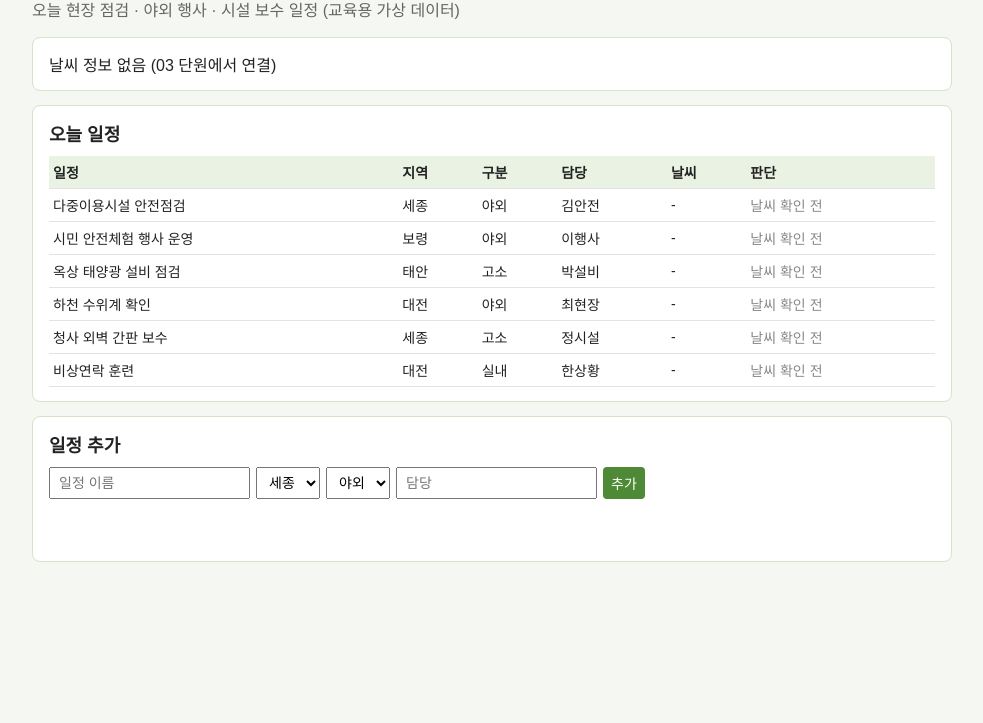
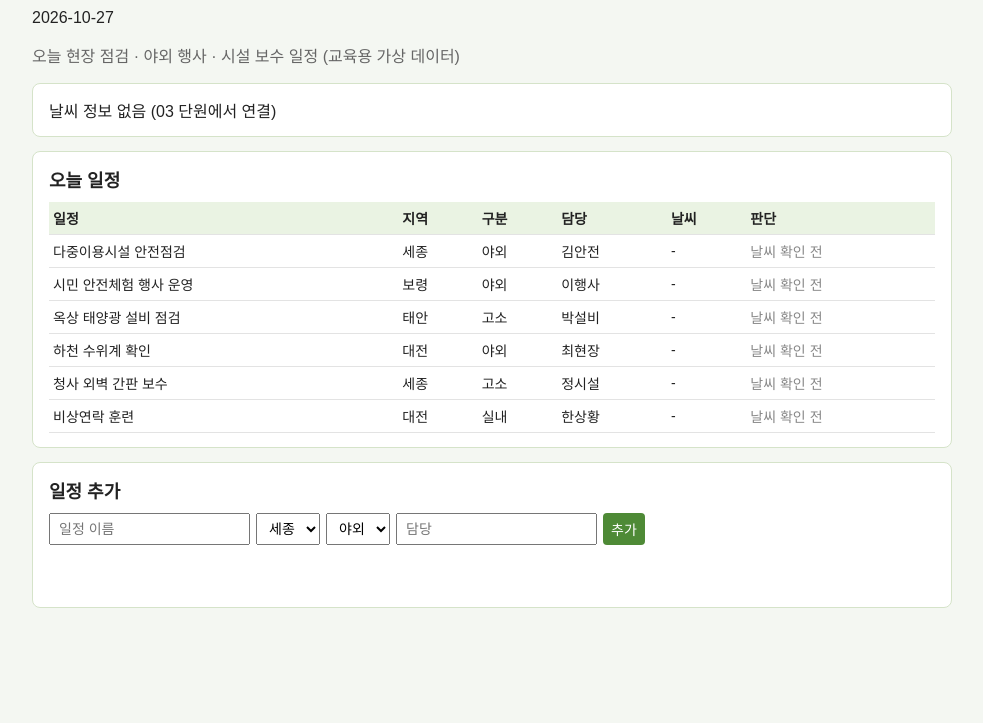
Before and after one commit to ums0501-alt/work, a plain HTML site: page index.html in a window 1280 px wide. Shown: the part 77-800 px from the top of the page, without its empty margins (148-1131 px from the left). Drawn offline with Linux system fonts and the light colour scheme.

Commit message:
날짜 표시

```diff
--- a/app.js
+++ b/app.js
@@ -59,6 +59,13 @@ function addTask(e) {
   renderTasks();
 }
 
+const now = new Date();
+document.getElementById('todayDate').textContent = [
+  now.getFullYear(),
+  String(now.getMonth() + 1).padStart(2, '0'),
+  String(now.getDate()).padStart(2, '0'),
+].join('-');
+
 document.getElementById('taskForm').addEventListener('submit', addTask);
 loadTasks();
 renderTasks();
--- a/index.html
+++ b/index.html
@@ -9,6 +9,7 @@
 <body>
   <header>
     <h1>현장 일정 날씨판</h1>
+    <p id="todayDate"></p>
     <p class="sub">오늘 현장 점검 · 야외 행사 · 시설 보수 일정 (교육용 가상 데이터)</p>
   </header>
 
```
